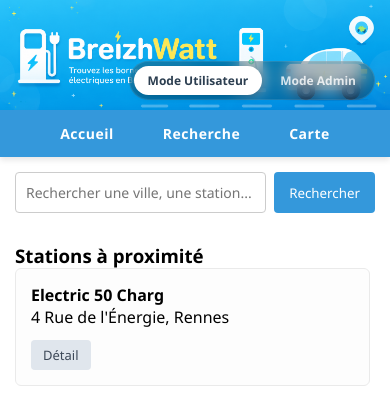
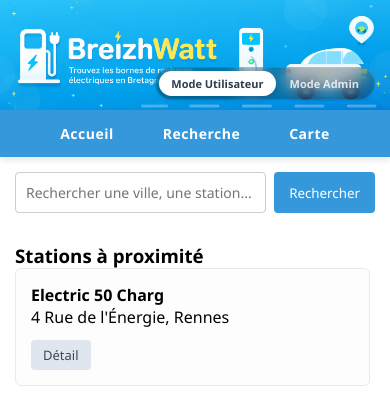
Before and after one commit to iantrn/projet_CIR2, a PHP site: page / in a window 390 px wide. Shown: the top 420 px of the page. Run offline with PHP 8.4, Linux system fonts and the light colour scheme.

Commit message:
updata responsive

```diff
--- a/web/css/style.css
+++ b/web/css/style.css
@@ -13,30 +13,33 @@ body {
     background-color: #f4f6f7;
 }
 
-/* ================= BANNIÈRE / HEADER ================= */
+/* ================= BANNIÈRE / HEADER (PC) ================= */
 .app-header {
     position: relative;
     height: 150px;
     width: 100%;
     box-shadow: 0 2px 5px rgba(0,0,0,0.1);
-    background-size: cover;
     background-position: center;
     background-repeat: no-repeat;
+    background-size: contain; /* L'image s'affiche désormais ENTIÈREMENT sans zoom forcé */
     display: flex;
     justify-content: flex-end;
     align-items: flex-end;
     padding: 15px 25px;
-    transition: background-image 0.4s ease-in-out;
+    transition: background 0.4s ease-in-out;
 }
 
+/* Couleurs de fond adaptées pour fusionner avec les bords des bannières sur grand écran */
 .app-header.user-mode {
     background-image: url('../img/baniere_bleue.png');
+    background-color: #0c1c3e;
 }
 .app-header.admin-mode {
     background-image: url('../img/baniere_noire.png');
+    background-color: #000000;
 }
 
-/* Sélecteur de mode */
+/* Sélecteur de mode (PC) */
 .mode-switcher {
     display: flex;
     gap: 4px;
@@ -189,7 +192,7 @@ body {
 }
 .modal-content {
     background: white; padding: 25px; border-radius: 8px;
-    width: 90%; max-width: 450px; position: relative; /* 90% pour éviter les collisions sur petit écran */
+    width: 90%; max-width: 450px; position: relative;
     box-shadow: 0 4px 15px rgba(0,0,0,0.2);
 }
 .modal-content label { display: block; margin-top: 10px; font-weight: 600; font-size: 14px; }
@@ -204,13 +207,24 @@ body {
    MÉDIA QUERIES : RESPONSIVE DESIGN (Smartphones & Tablettes)
    ========================================================================== */
 @media (max-width: 768px) {
-    /* 1. On diminue la hauteur du header pour gagner de la place */
+    /* 1. Header sur mobile */
     .app-header {
         height: 110px;
         padding: 10px 15px;
+        background-size: cover; /* On garde cover uniquement sur mobile car le rendu te plaisait */
     }
-    .mode-switcher { padding: 4px; }
-    .btn { padding: 6px 14px; font-size: 12px; }
+
+    /* RETRECISSEMENT DES BOUTONS SUR MOBILE */
+    .mode-switcher {
+        padding: 3px;
+        gap: 2px;
+        border-radius: 20px;
+    }
+    .btn {
+        padding: 5px 12px;
+        font-size: 11px; /* Écrit plus petit */
+        border-radius: 15px;
+    }
 
     /* 2. On resserre la navbar */
     .app-navbar {
@@ -222,7 +236,7 @@ body {
     /* 3. On bascule le Split Screen en mode vertical (Top / Bottom) */
     .main-container {
         flex-direction: column;
-        height: calc(100vh - 110px - 41px); /* Hauteur calculée dynamiquement */
+        height: calc(100vh - 110px - 41px);
     }
 
     /* 4. La liste prend la moitié haute de l'écran restant */
--- a/web/js/main.js
+++ b/web/js/main.js
@@ -36,7 +36,7 @@ function switchMode(mode) {
         appNavbar.classList.add('user-mode-nav');
     }
 
-    // Petite astuce pour forcer Leaflet à recalculer sa taille suite au changement CSS adaptatif
+    // Forcer Leaflet à recalculer sa taille suite au changement CSS adaptatif
     setTimeout(() => { map.invalidateSize(); }, 300);
 }
 
```
